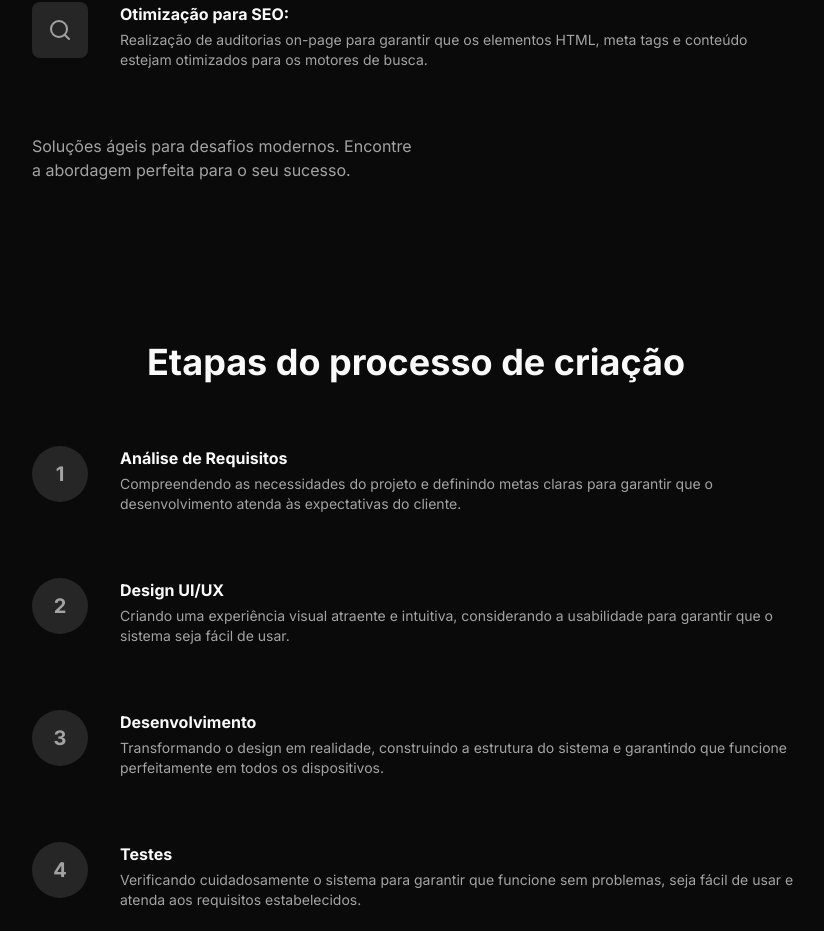
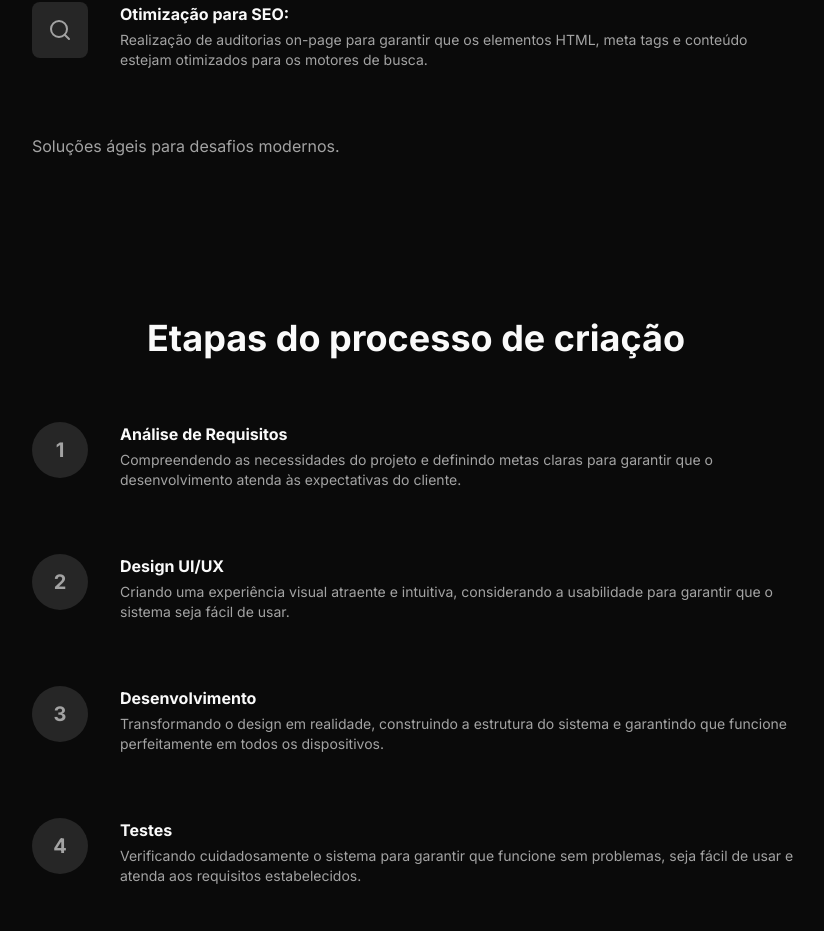
Before and after one commit to rafaelpzoucas/portfolio-v2, a Next.js app: page / in a window 1280 px wide. Shown: the part 2840-3771 px from the top of the page, without its empty margins (384-1208 px from the left). Built offline with nearby package versions, Linux system fonts and the light colour scheme.

Commit message:
feat: update experience

```diff
--- a/src/app/(sections)/solutions.tsx
+++ b/src/app/(sections)/solutions.tsx
@@ -28,8 +28,7 @@ export function Solutions() {
       </section>
       <footer className="flex flex-col sm:flex-row items-center gap-4 justify-between w-full">
         <p className="max-w-sm text-center sm:text-left text-muted-foreground">
-          Soluções ágeis para desafios modernos. Encontre a abordagem perfeita
-          para o seu sucesso.
+          Soluções ágeis para desafios modernos.
         </p>
         <CTAButton />
       </footer>
--- a/src/app/data.tsx
+++ b/src/app/data.tsx
@@ -18,6 +18,13 @@ import v1 from '../../public/thumb-v1.png'
 import wm10GIF from '../../public/thumb-wm10.gif'
 import wm10 from '../../public/thumb-wm10.png'
 import { ProjectDataType } from './(sections)/projects'
+
+const today = new Date()
+const initialYear = new Date('2021-01-01')
+const diff = today.getTime() - initialYear.getTime()
+const diffInYears = diff / (1000 * 60 * 60 * 24 * 365.25)
+
+const experienceYears = Math.round(diffInYears)
 
 export const steps = [
   {
@@ -88,8 +95,7 @@ export const faq = [
   {
     title:
       'Qual é a sua experiência em desenvolvimento de sites e aplicativos?',
-    description:
-      'Tenho mais de 5 anos de experiência desenvolvendo soluções digitais, desde pequenos sites até aplicativos corporativos. Meu foco é criar produtos que atendam às necessidades específicas do seu negócio.',
+    description: `Tenho mais de ${experienceYears} anos de experiência desenvolvendo soluções digitais, desde pequenos sites até aplicativos corporativos. Meu foco é criar produtos que atendam às necessidades específicas do seu negócio.`,
   },
   {
     title: 'Como posso saber se você é a pessoa certa para o meu projeto?',
```
